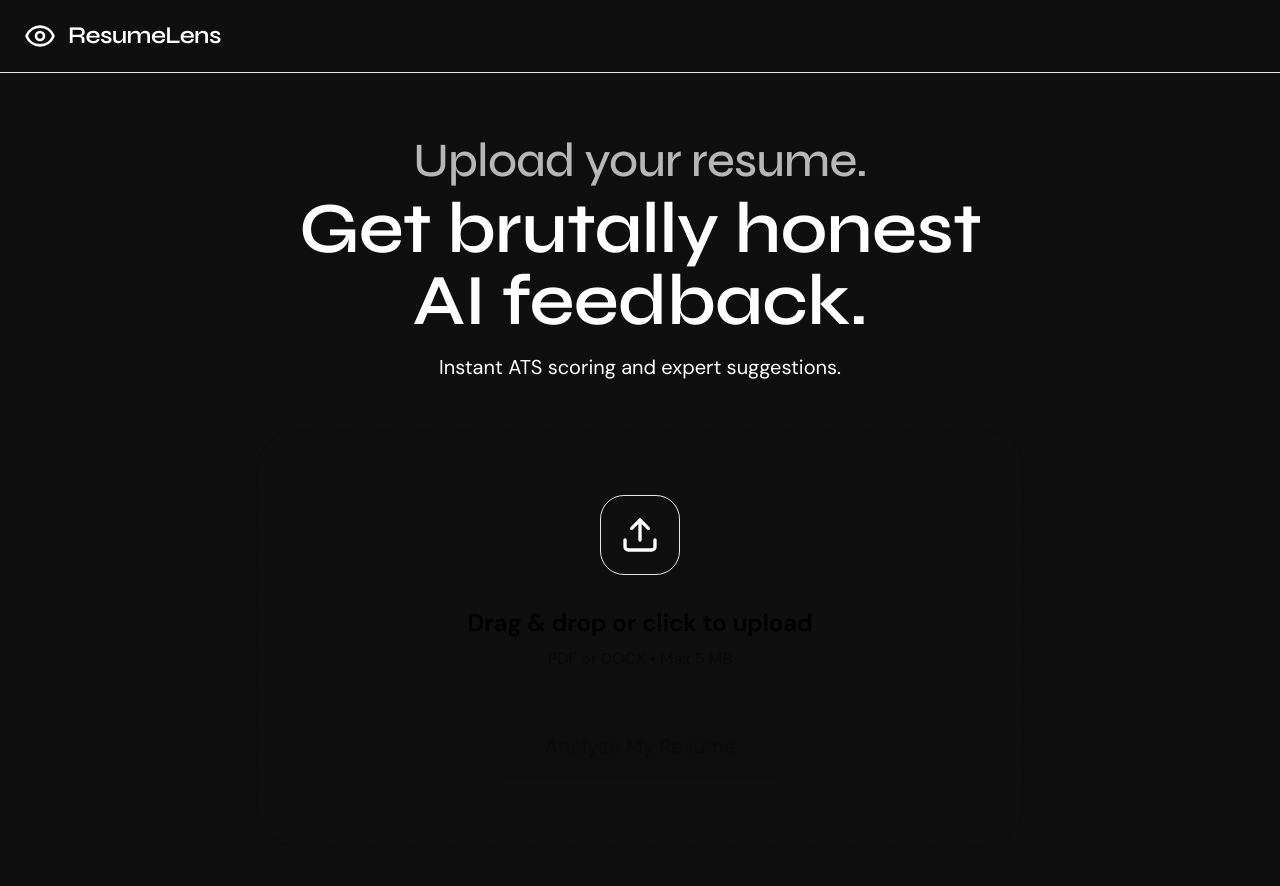
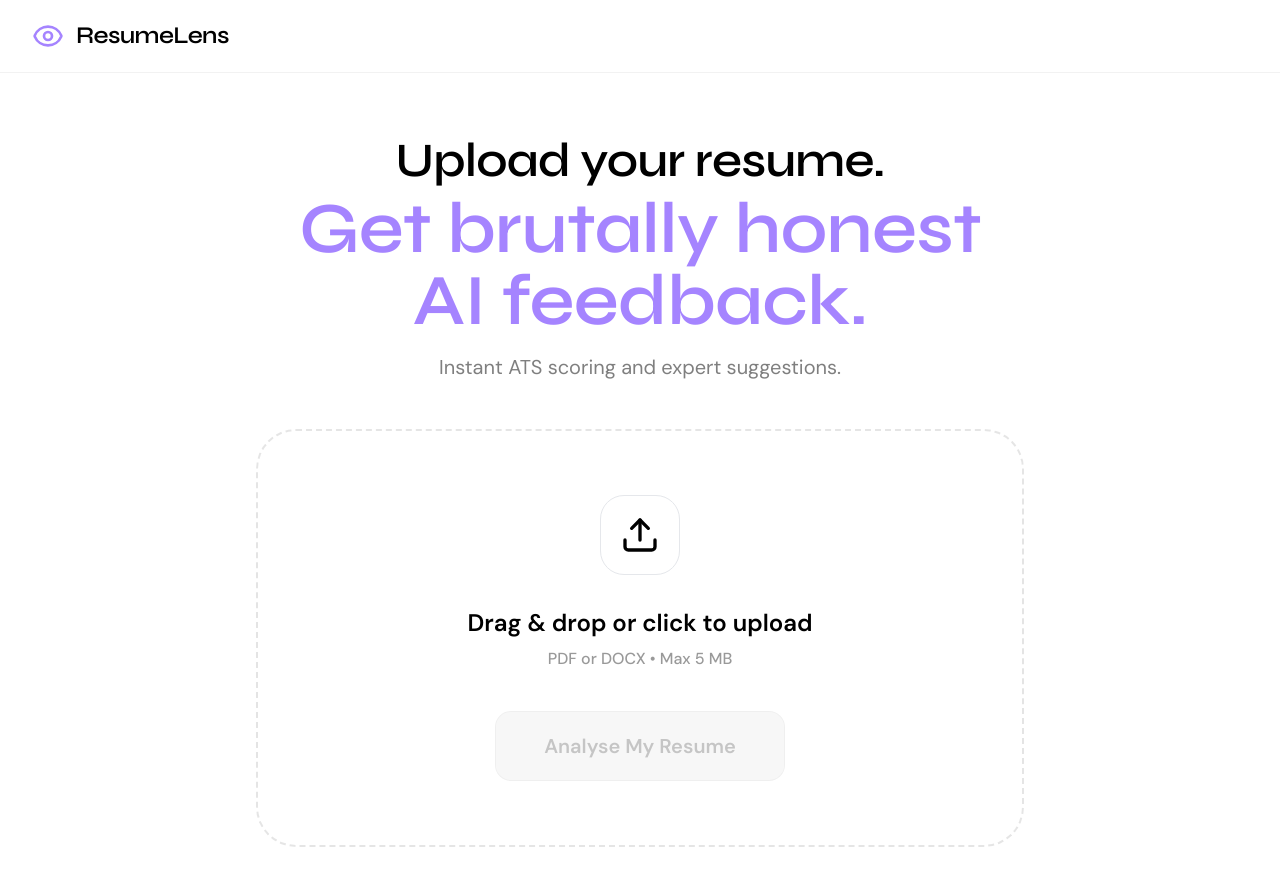
Before and after one commit to lakshayNewatia/ResumeLens, a React (Vite) app in the folder Client/: page / in a window 1280 px wide. Shown: the top 886 px of the page. Built offline with nearby package versions, Linux system fonts and the light colour scheme; the HTML template or start-up script is replaced by a standard one.

Commit message:
Refactor App component structure and styles

```diff
--- a/Client/src/App.jsx
+++ b/Client/src/App.jsx
@@ -41,14 +41,14 @@ function App() {
   };
 
   return (
-    <div className="min-h-screen bg-brand-dark text-white font-body selection:bg-brand-blue/30">
-      {/* Header */}
-      <header className="border-b border-brand-gray/10">
-        <div className="max-w-7xl mx-auto px-6 py-5 flex items-center justify-between">
-          <div className="flex items-center gap-x-3">
-            <Eye className="w-8 h-8 text-brand-blue" />
-            <span className="text-2xl font-bold tracking-tight font-heading">ResumeLens</span>
-          </div>
+    <div className="min-h-screen bg-[#FFFFFF] text-[#000000] font-body">
+      {/* --- CORRECTED LOGO POSITION: FAR LEFT --- */}
+      <header className="border-b border-black/[0.05] bg-white">
+        <div className="w-full px-8 py-5 flex items-center gap-x-3">
+          <Eye className="w-8 h-8" style={{ color: '#A584FF' }} />
+          <span className="text-2xl font-bold tracking-tight font-heading text-black">
+            ResumeLens
+          </span>
         </div>
       </header>
 
@@ -57,21 +57,26 @@ function App() {
           {step === 'upload' && (
             <motion.div
               key="upload"
-              initial={{ opacity: 0, y: 20 }}
+              initial={{ opacity: 0, y: 10 }}
               animate={{ opacity: 1, y: 0 }}
-              exit={{ opacity: 0, y: -20 }}
+              exit={{ opacity: 0, y: -10 }}
               className="max-w-3xl mx-auto"
             >
               <div className="text-center mb-12">
                 <h1 className="flex flex-col font-heading tracking-tighter mb-4">
-                  <span className="text-4xl md:text-5xl font-medium text-white/70 mb-2">
+                  {/* Pure Black Line */}
+                  <span className="text-4xl md:text-5xl font-bold text-black mb-2">
                     Upload your resume.
                   </span>
-                  <span className="text-6xl md:text-7xl font-bold text-brand-blue leading-[1.1]">
+                  {/* Exact Purple Hex Line */}
+                  <span
+                    className="text-6xl md:text-7xl font-bold leading-[1.1]"
+                    style={{ color: '#A584FF' }}
+                  >
                     Get brutally honest AI feedback.
                   </span>
                 </h1>
-                <p className="text-xl text-brand-light font-light">
+                <p className="text-xl text-black/50 font-light">
                   Instant ATS scoring and expert suggestions.
                 </p>
               </div>
@@ -79,22 +84,15 @@ function App() {
               <UploadZone file={file} setFile={setFile} onAnalyse={handleAnalyse} />
 
               {error && (
-                <motion.div
-                  initial={{ opacity: 0, scale: 0.9 }}
-                  animate={{ opacity: 1, scale: 1 }}
-                  className="mt-8 max-w-md mx-auto bg-red-500/10 border border-red-500/20 text-red-400 px-6 py-4 rounded-2xl text-center"
-                >
+                <div className="mt-8 text-red-500 font-medium text-center">
                   {error}
-                </motion.div>
+                </div>
               )}
             </motion.div>
           )}
 
           {step === 'processing' && <ProcessingScreen />}
-
-          {step === 'results' && results && (
-            <ResultsPage results={results} onReset={resetApp} />
-          )}
+          {step === 'results' && results && <ResultsPage results={results} onReset={resetApp} />}
         </AnimatePresence>
       </main>
     </div>
```
